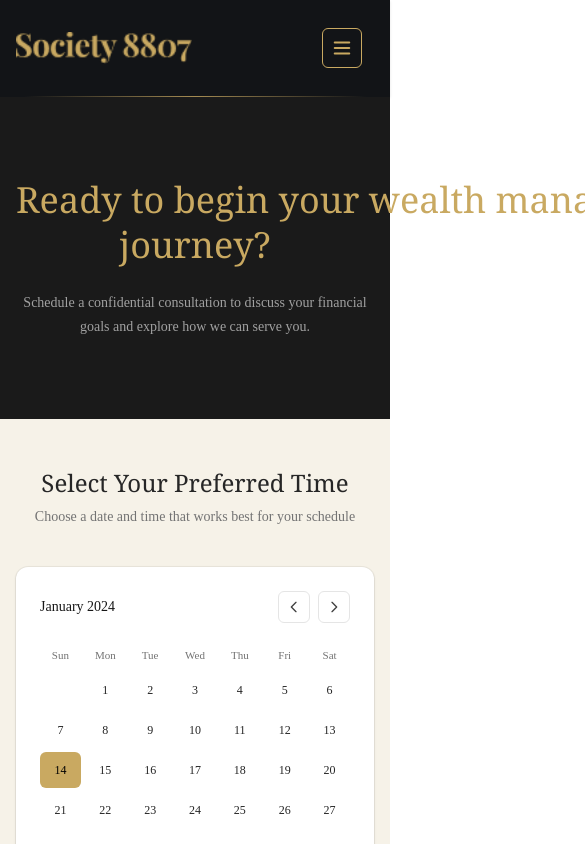
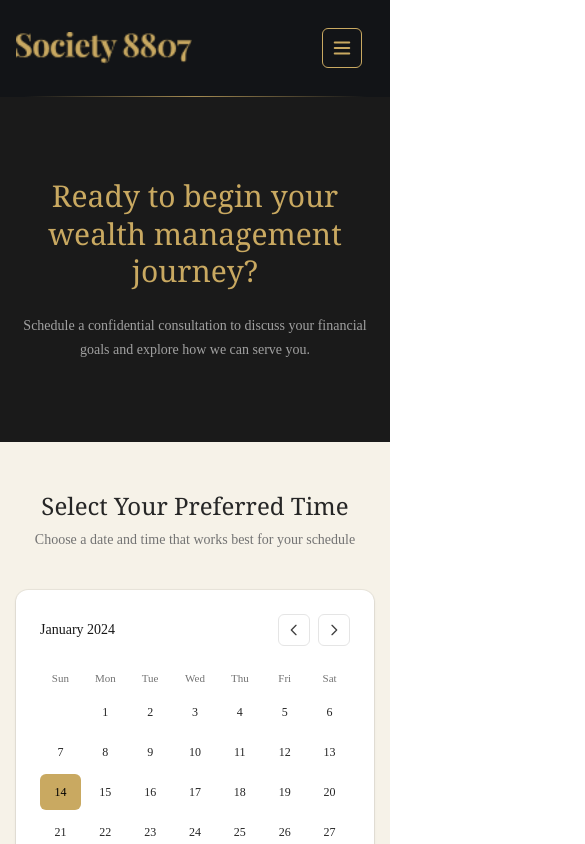
Before and after one commit to ShuvrotoKumar/society-8807, a Next.js app: page /schedule in a window 390 px wide. Shown: the top 844 px of the page, 585 px wide, since content can reach past the window. Built offline with nearby package versions, Linux system fonts and the light colour scheme.

Commit message:
fixed responsive issue

```diff
--- a/app/schedule/page.tsx
+++ b/app/schedule/page.tsx
@@ -91,8 +91,8 @@ const SchedulePage = () => {
       <main>
         <section className="bg-[#1A1A1A] py-20 px-4">
           <div className="mx-auto max-w-5xl text-center">
-            <h1 className="font-serif text-4xl font-medium leading-tight text-[#C9A961] sm:text-5xl md:text-6xl whitespace-nowrap">
-              Ready to begin your wealth management <br /> journey?
+            <h1 className="font-serif text-3xl font-medium leading-tight text-[#C9A961] sm:text-4xl md:text-5xl lg:text-6xl">
+              Ready to begin your wealth management journey?
             </h1>
             <p className="mx-auto mt-6 max-w-2xl text-sm leading-6 text-neutral-400 sm:text-base">
               Schedule a confidential consultation to discuss your financial goals and explore how we can serve you.
--- a/next.config.ts
+++ b/next.config.ts
@@ -4,6 +4,17 @@ const nextConfig: NextConfig = {
   trailingSlash: true,
   images: {
     unoptimized: true
+  },
+  turbopack: {},
+  webpack: (config, { dev }) => {
+    if (dev) {
+      config.watchOptions = {
+        poll: false,
+        aggregateTimeout: 3000,
+        ignored: ['**/node_modules', '**/.git']
+      };
+    }
+    return config;
   }
 };
 
--- a/package.json
+++ b/package.json
@@ -3,7 +3,8 @@
   "version": "0.1.0",
   "private": true,
   "scripts": {
-    "dev": "next dev",
+    "dev": "next dev --webpack",
+    "dev:turbo": "next dev",
     "build": "next build",
     "start": "next start",
     "lint": "eslint"
@@ -13,7 +14,8 @@
     "next": "16.1.1",
     "react": "19.2.3",
     "react-dom": "19.2.3",
-    "sweetalert2": "^11.26.17"
+    "sweetalert2": "^11.26.17",
+    "turbopack": "^0.0.1"
   },
   "devDependencies": {
     "@tailwindcss/postcss": "^4.1.18",
```
Also changed, not shown: 1 other file (tests, documents, lock files or other folders).
